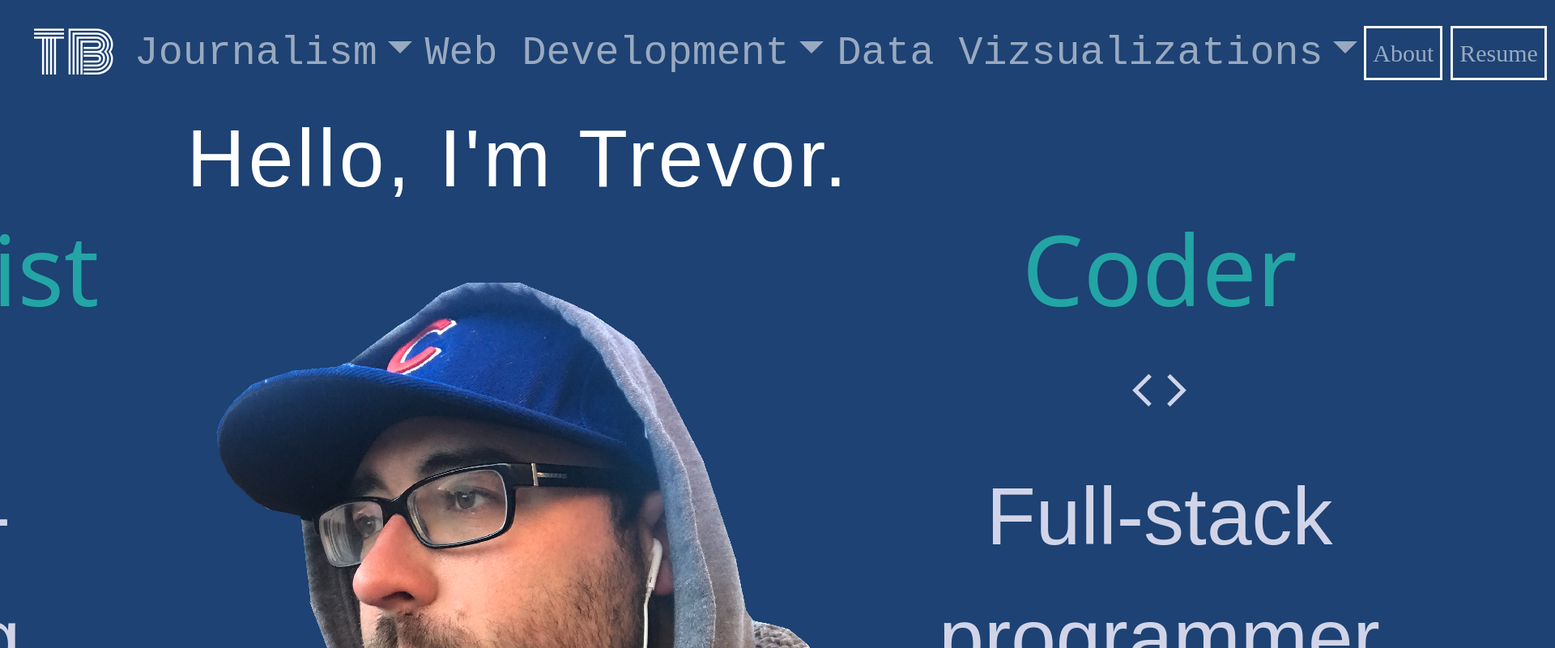
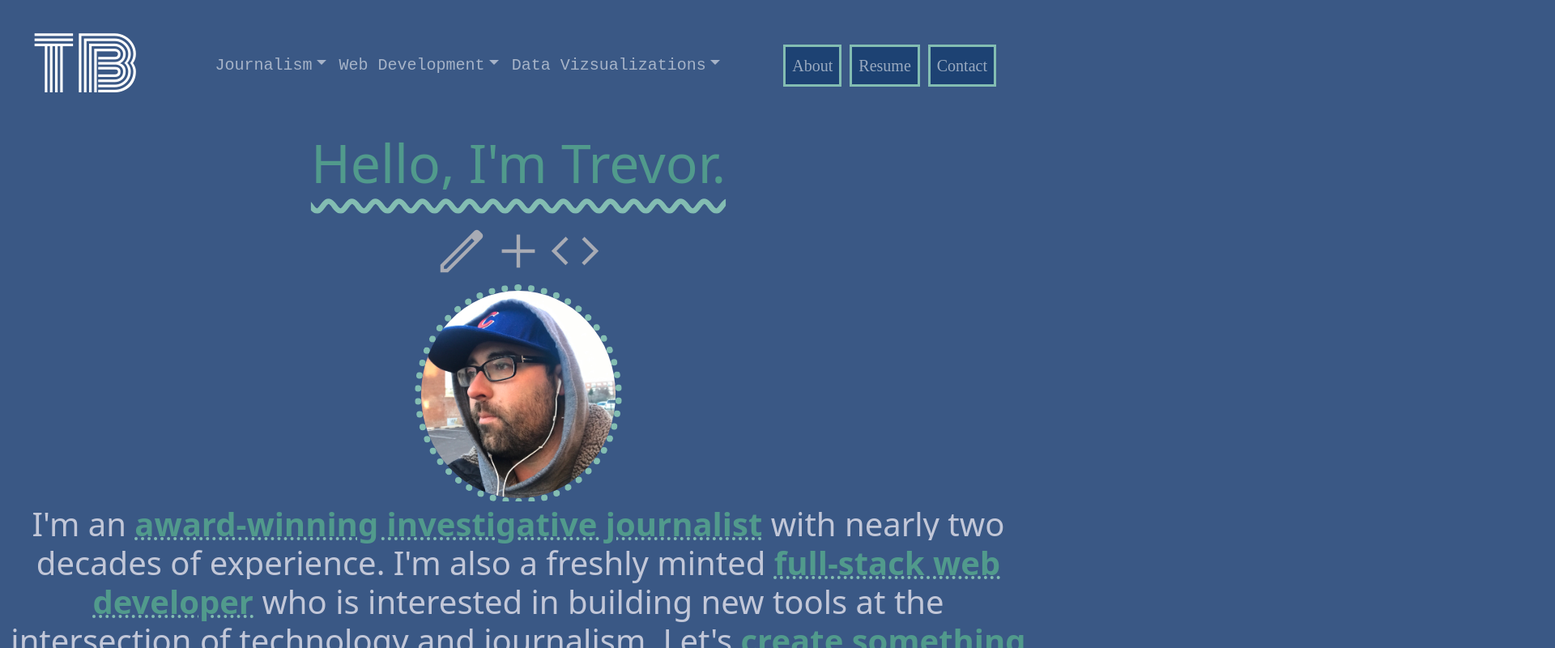
Before and after one commit to tbrown034/My-site, a React (Create React App) app: page / in a window 1280 px wide. Shown: the top 800 px of the page at 81% size, 1920 px wide, since content can reach past the window. Built offline with nearby package versions, Linux system fonts and the light colour scheme; a web font is replaced by a local one.

Commit message:
better home design changes

```diff
--- a/src/App.css
+++ b/src/App.css
@@ -1,30 +1,68 @@
 * {
-  background-color: rgb(29, 66, 115);
+  background-color: rgb(58, 88, 133);
+}
+
+h1 {
+  font-size: 66px;
+  color: #519A8C;
+  text-decoration: #83BDB2 wavy underline;
+  text-decoration-skip-ink: none;
+  text-underline-offset: 20px;
+  margin-bottom: 35px;
+
+}
+
+h3 {
+  font-size: 40px;
+  text-align: center;
+  color: rgb(194, 199, 216);
+}
+
+b {
+  color: #519A8C;
+  text-decoration: #83BDB2 dotted underline;
+
+
 }
 
 #navBrand {
   color: white;
   font-family: 'Monoton', cursive;
-  font-size: 70px;
+  font-size: 90px;
   padding-left: 40px;
 }
 
 #navLinks {
-  font-size: 50px;
+  font-size: 20px;
   font-family: 'Courier New', Courier, monospace;
 }
 
 #navContact {
-  font-size: 30px;
+  font-size: 20px;
   font-family: 'Times New Roman', Times, serif;
 
 }
 
-.material-icons.md-48 { font-size: 80px; }
+.material-icons.md-48 { font-size: 70px;
+  color: #a8abb4;
+
+}
+
+#homePhotoContainer {
+  display: flex;
+  justify-content: center;
+}
+
+#homeTrevorPhoto {
+  border-radius: 66%;
+  max-width: 20%;
+  justify-content: center;
+  border: 8px #83BDB2 dotted;
+}
 
 
 #contact, #resume {
-  border: whitesmoke 3px solid;
+  border: #83BDB2 3px solid;
   margin-right: 10px;
   background-color:rgb(29, 66, 115);
   color: white(29, 66, 115);
--- a/src/components/Home.js
+++ b/src/components/Home.js
@@ -1,18 +1,45 @@
-import trevPhoto from "./Photos/trevorPhoto2.jpeg";
+import trevPhoto from "./Photos/Trevor12.JPG";
 import cutOut from "./Photos/crop4.png";
 
 const Home = () => {
   return (
     <>
       <div id="homeContainer">
-        <h1 id="homeName">Hello, I'm Trevor.</h1>
+        <h1>Hello, I'm Trevor.</h1>
+        <div class="iconContainer">
+                <span class="material-symbols-outlined material-icons md-48">
+                edit
+                </span>
+                <span class="material-symbols-outlined material-icons md-48">
+                add
+                </span>
+                <span class="material-symbols-outlined material-icons md-48">
+                code
+                </span>
+        </div>
+        <div id="homePhotoContainer">
+            <img src={trevPhoto} id="homeTrevorPhoto" alt="Trevor"></img>
+          </div>
+        <h3>I'm an <b>award-winning investigative journalist</b> with nearly two decades of experience. I'm also a freshly minted <b>full-stack web developer</b> who is interested in building new tools at the intersection of technology and journalism. <u></u>Let's <b>create something cool.</b></h3>
+        <div>
+          <button></button>
+
+
+        </div>
+
+
+
+
+      </div>
+
+        {/* <h1 id="homeName">Hello, I'm Trevor.</h1>
         <div id="homeBody">
           <div id="homeJournalist">
             <h2>Journalist</h2>
             <span class="material-symbols-outlined material-icons md-48">
                 edit
                 </span>
-            <p>Award-winning journalist with more than 15 years of professional experience. </p>
+            <p>Award-winning journalist with more than 15 years of professional experience.</p>
           </div>
           <div id="homePhotoContainer">
             <img src={cutOut} id="homeTrevorPhoto" alt="Trevor"></img>
@@ -28,7 +55,7 @@ const Home = () => {
         <button id="button1">Download My Resume</button>
         <button id="button1">Let's Talk</button>
 
-      </div>
+      </div> */}
     </>
   );
 };
```
Also changed, not shown: src/components/Photos/Trevor12.JPG (added).
